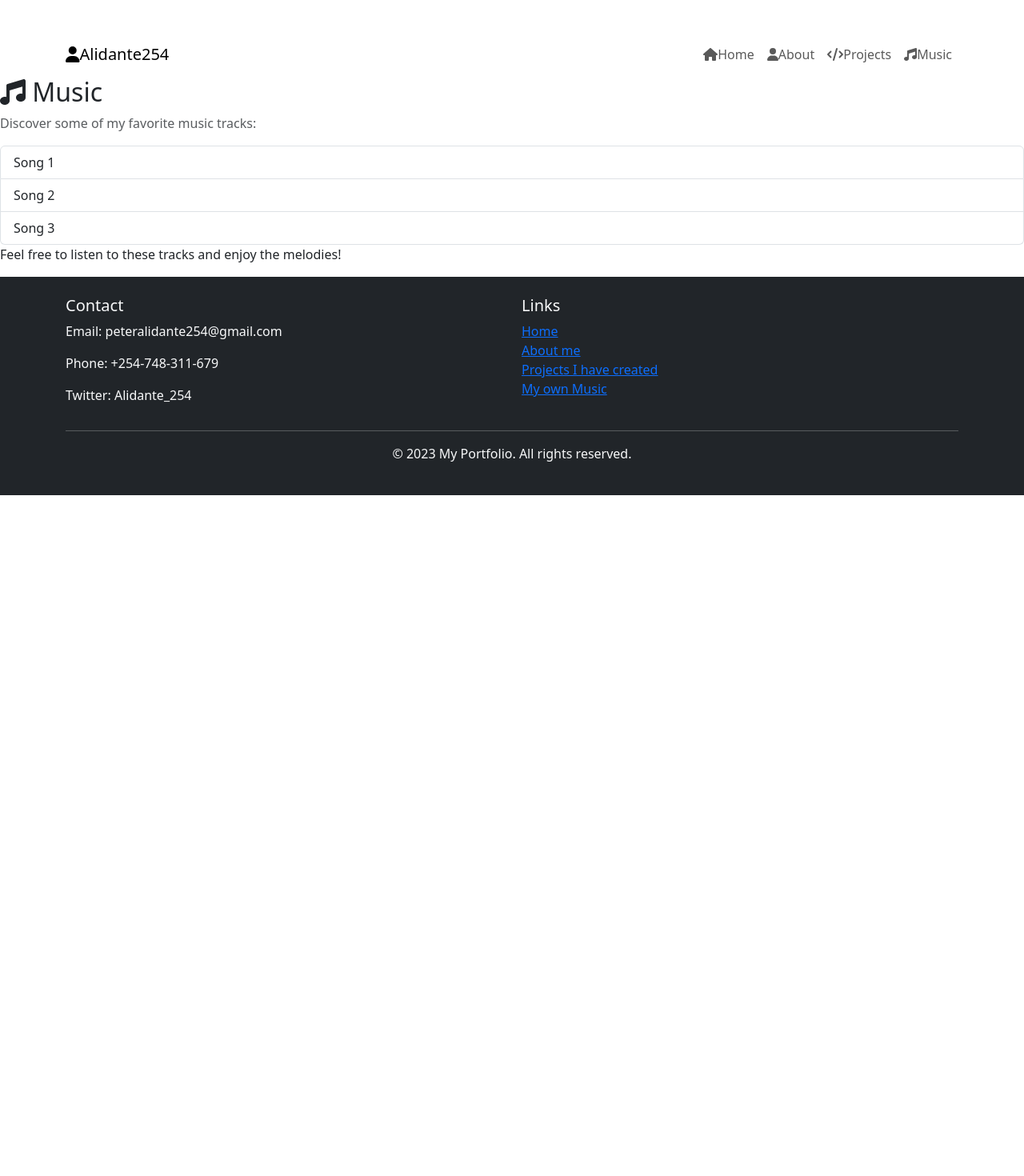
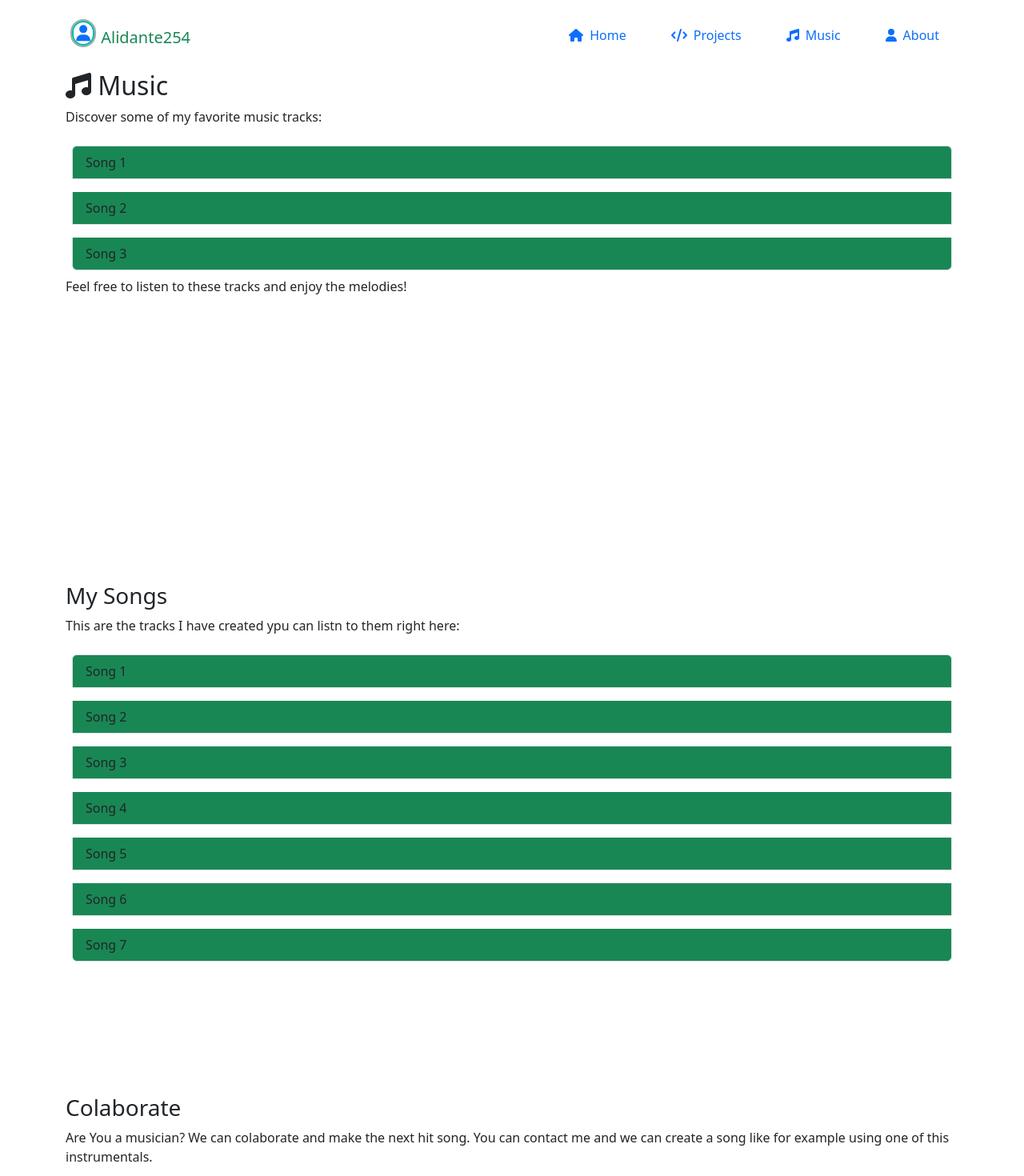
Before and after one commit to Alidantech/potfolio, a React (Create React App) app: page /music in a window 1280 px wide. Shown: the top 1470 px of the page at 80% size. Before the commit the page ends 800 px from the top, so only its background shows below. Built offline with nearby package versions, Linux system fonts and the light colour scheme.

Commit message:
create page structure

```diff
--- a/src/App.css
+++ b/src/App.css
@@ -0,0 +1,14 @@
+.logo {
+      border: 2px solid rgb(7, 184, 169);
+      padding: 0.21rem;
+      border-radius: 50px;
+      box-shadow: 0 0 0 2px rgba(1, 41, 35, 0.384);
+}
+
+main {
+      min-height: 80vh;
+}
+
+section {
+      min-height: 80vh;
+}
--- a/src/App.js
+++ b/src/App.js
@@ -6,12 +6,12 @@ import About from './components/About';
 import Projects from './components/Projects';
 import Music from './components/Music';
 import Home from './components/Home';
-
+import "./App.css"
 
 const App = () => {
   return (
     <Router>
-      <div>
+      <div className="container-fluid">
         <Header />
 
         <main>
--- a/src/components/About.js
+++ b/src/components/About.js
@@ -8,10 +8,29 @@ const About = () => {
   }, []);
 
   return (
-    <div>
-      <h2><FontAwesomeIcon icon={faUser} /> About</h2>
-      <p className="text-muted">Welcome to my portfolio! I'm a passionate web developer with expertise in frontend technologies. I have experience building modern and responsive web applications using React and other frameworks.</p>
-      <p>In this section, you'll find more information about my background, skills, and professional experience. Feel free to explore and learn more about me.</p>
+    <div className="container">
+      <section>
+        <h2><FontAwesomeIcon icon={faUser} /> About</h2>
+        <p className="text-muted">Welcome to my portfolio! I'm a passionate web developer with expertise in frontend technologies. I have experience building modern and responsive web applications using React and other frameworks.</p>
+        <p>In this section, you'll find more information about my background, skills, and professional experience. Feel free to explore and learn more about me.</p>
+      </section>
+       <section>
+      <h3>Skills</h3>
+      <ul>
+            <li>Data Science</li>
+            <li>Web Development</li>
+            <li>Object Oriented Programming</li>
+          </ul>
+       </section>
+        <section>
+         <h3>Education</h3>
+      <p>I have done many online courses and have earned mny certificate from organizations such as W3schools, FreecodeCamp and Youtube channels.</p>
+        </section>
+        <section>
+          <h3>Experience</h3>
+          I have gained experience ove the years  through working on
+          projects such as developing user interfaces and also developing algorthims that are efficint. I have also corparated on open souce projects for years.
+        </section>
     </div>
   );
 };
--- a/src/components/Footer.js
+++ b/src/components/Footer.js
@@ -2,8 +2,8 @@ import React from 'react';
 
 const Footer = () => {
   return (
-    <footer className="bg-dark text-light py-4">
-      <div className="container">
+    <footer className="py-4">
+      <div className="container pt-5">
         <div className="row">
           <div className="col-md-6">
             <h5>Contact</h5>
@@ -30,7 +30,7 @@ const Footer = () => {
           </div>
         </div>
         <hr />
-        <p className="text-center">&copy; 2023 My Portfolio. All rights reserved.</p>
+        <p className="text-center">&copy; 2023 Alidante254 Portfolio. All rights reserved.</p>
       </div>
     </footer>
   );
--- a/src/components/Header.js
+++ b/src/components/Header.js
@@ -5,10 +5,10 @@ import { faHome, faUser, faCode, faMusic } from '@fortawesome/free-solid-svg-ico
 
 const Header = () => {
   return (
-    <header className="navbar navbar-expand-lg pt-5">
-      <div className="container">
-        <Link to="/" className="navbar-brand">
-          <FontAwesomeIcon icon={faUser} className="mr-2" />
+    <header className="navbar navbar-expand-lg">
+      <div className="container text-white">
+        <Link to="/" className="navbar-brand text-success">
+          <FontAwesomeIcon icon={faUser} className="m-2 mt-0 mb-0 text-primary logo" />
           Alidante254
         </Link>
         <button
@@ -22,30 +22,30 @@ const Header = () => {
         >
           <span className="navbar-toggler-icon"></span>
         </button>
-        <div className="collapse navbar-collapse justify-content-end" id="navbarNav">
+        <div className="collapse navbar-collapse justify-content-end " id="navbarNav">
           <ul className="navbar-nav">
-            <li className="nav-item">
-              <Link to="/" className="nav-link">
-                <FontAwesomeIcon icon={faHome} className="mr-2" />
+            <li className="nav-item m-3">
+              <Link to="/" className="nav-link text-primary">
+                <FontAwesomeIcon icon={faHome} className="m-2 mt-0 mb-0" />
                 Home
               </Link>
             </li>
-            <li className="nav-item">
-              <Link to="/about" className="nav-link">
-                <FontAwesomeIcon icon={faUser} className="mr-2" />
-                About
-              </Link>
-            </li>
-            <li className="nav-item">
-              <Link to="/projects" className="nav-link">
-                <FontAwesomeIcon icon={faCode} className="mr-2" />
+            <li className="nav-item m-3">
+              <Link to="/projects" className="nav-link text-primary">
+                <FontAwesomeIcon icon={faCode} className="m-2 mt-0 mb-0" />
                 Projects
               </Link>
             </li>
-            <li className="nav-item">
-              <Link to="/music" className="nav-link">
-                <FontAwesomeIcon icon={faMusic} className="mr-2" />
+            <li className="nav-item m-3">
+              <Link to="/music" className="nav-link text-primary">
+                <FontAwesomeIcon icon={faMusic} className="m-2 mt-0 mb-0" />
                 Music
+              </Link>
+            </li>
+            <li className="nav-item m-3">
+              <Link to="/about" className="nav-link text-primary">
+                <FontAwesomeIcon icon={faUser} className="m-2 mt-0 mb-0" />
+                About
               </Link>
             </li>
           </ul>
--- a/src/components/Home.js
+++ b/src/components/Home.js
@@ -3,19 +3,37 @@ import React from 'react';
 const Home = () => {
   return (
     <div className="container">
-      <h2 className="mt-4">Home</h2>
-      <p className="lead">Welcome to my portfolio website!</p>
-      <div className="row">
-        <div className="col-md-6">
+      <section>
+        <div className="p-5">
+          <h2 className="p-5">PETER IRUNGU</h2>
+          <p className="lead pb-5 mt-5">Welcome to my portfolio website!</p>
+        </div>
+      </section>
+      <section>
+        <div className="pb-5 mt-5">
           <h3>About Me</h3>
-          <p>I am a passionate developer with experience in web development.</p>
+          <p>I am a passionate developer with experience in web development. I have expertise in the the following fields </p>
+          <ul>
+            <li>Data Science</li>
+            <li>Web Development</li>
+            <li>Object Oriented Programming</li>
+          </ul>
+          <p>I find please in developing life changing tech solutions. You can find more information about my career journey <a href="/about">here</a></p>
         </div>
-        <div className="col-md-6">
+      </section>
+      <section>
+        <div className="pb-5 mt-5">
           <h3>Projects</h3>
-          <p>Check out some of my recent projects.</p>
+          <p>I have worked on many open source projects. On top of that I have created apps such as potfolios and chat websites. Check out some of my recent projects<a href="/projects"> here</a>.</p>
         </div>
+      </section>
+      <section>
+        <div className="pb-5 mt-5">
+          <h3>Music</h3>
+          <p>My hobby being listening to relaxing and educative music. I also like singing and have recorded some bangers. If you would like to listen to some of my recorded songs you can find them <a href="/music"> here</a>. also dont forget to like if you find it interesting.</p>
+        </div>
+      </section>
       </div>
-    </div>
   );
 };
 
--- a/src/components/Music.js
+++ b/src/components/Music.js
@@ -9,15 +9,48 @@ const Music = () => {
   }, []);
 
   return (
-    <div>
-      <h2><FontAwesomeIcon icon={faMusic} /> Music</h2>
-      <p className="text-muted">Discover some of my favorite music tracks:</p>
-      <ul className="list-group">
-        <li className="list-group-item">Song 1</li>
-        <li className="list-group-item">Song 2</li>
-        <li className="list-group-item">Song 3</li>
-      </ul>
-      <p>Feel free to listen to these tracks and enjoy the melodies!</p>
+    <div className="container">
+      <section>
+        <h2><FontAwesomeIcon icon={faMusic} /> Music</h2>
+        <p>Discover some of my favorite music tracks:</p>
+        <ul className="list-group">
+          <li className="list-group-item m-2 bg-success">Song 1</li>
+          <li className="list-group-item m-2 bg-success">Song 2</li>
+          <li className="list-group-item m-2 bg-success">Song 3</li>
+        </ul>
+        <p>Feel free to listen to these tracks and enjoy the melodies!</p>
+      </section>
+      <section>
+        <h3>My Songs</h3>
+        <p>This are the tracks I have created ypu can listn to them right here:</p>
+        <ul className="list-group">
+          <li className="list-group-item m-2 bg-success">Song 1</li>
+          <li className="list-group-item m-2 bg-success">Song 2</li>
+          <li className="list-group-item m-2 bg-success">Song 3</li>
+          <li className="list-group-item m-2 bg-success">Song 4</li>
+          <li className="list-group-item m-2 bg-success">Song 5</li>
+          <li className="list-group-item m-2 bg-success">Song 6</li>
+          <li className="list-group-item m-2 bg-success">Song 7</li>
+        </ul>
+      </section>
+      <section>
+        <h3>Colaborate</h3>
+        <p>Are You a musician? We can colaborate and make the next hit song. You can contact me and we can create a song like for example using one of this instrumentals.</p>
+        <ul className="list-group">
+          <li className="list-group-item m-2 bg-success">Song 3</li>
+          <li className="list-group-item m-2 bg-success">Song 3</li>
+          <li className="list-group-item m-2 bg-success">Song 3</li>
+        </ul>
+      </section>
+      <section>
+        <h3>Connect With Me</h3>
+        <p>I am Availble on platforms such as youtube whre you can watch my music videos or listen to my songs on boomplay or sportify.</p>
+        <ul className="list-group">
+          <li className="list-group-item m-2 bg-success">Sportify</li>
+          <li className="list-group-item m-2 bg-success">Youtube</li>
+          <li className="list-group-item m-2 bg-success">Boomplay</li>
+        </ul>
+      </section>
     </div>
   );
 };
```
Also changed, not shown: src/components/Projects.js (+65 -5 lines).
